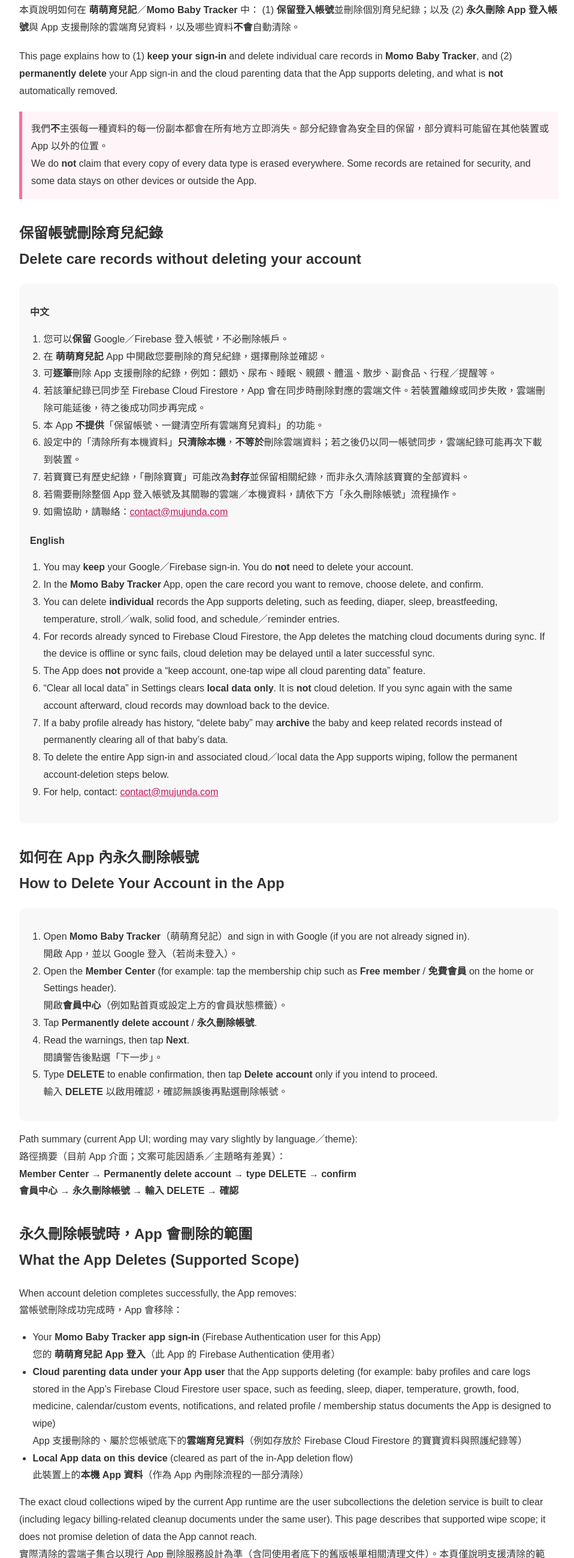
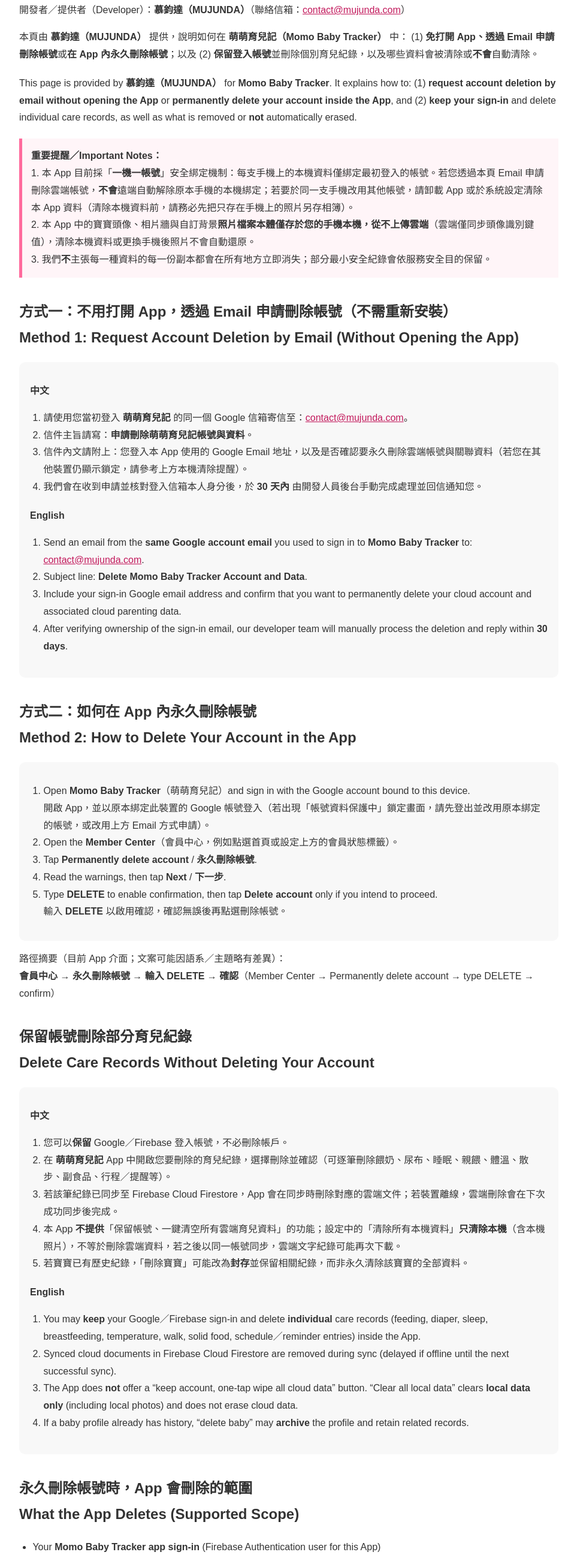
Before and after one commit to hpes92077-lab/momo-baby-delete-account, a plain HTML site: page index.html in a window 1280 px wide. Shown: the part 202-2800 px from the top of the page at 60% size, without its empty margins (158-1116 px from the left). Drawn offline with Linux system fonts and the light colour scheme.

Commit message:
Update index.html for Play Store compliance (MUJUNDA)

```diff
--- a/index.html
+++ b/index.html
@@ -53,203 +53,130 @@ a{
 
 <h1>萌萌育兒記（Momo Baby Tracker）— 帳號與資料刪除說明</h1>
 <p><b>Momo Baby Tracker — Account &amp; Data Deletion</b></p>
+<p>開發者／提供者（Developer）：<b>慕鈞達（MUJUNDA）</b>（聯絡信箱：<a href="mailto:contact@mujunda.com">contact@mujunda.com</a>）</p>
 
 <p class="lang-block">
-本頁說明如何在 <b>萌萌育兒記</b>／<b>Momo Baby Tracker</b> 中：
-(1) <b>保留登入帳號</b>並刪除個別育兒紀錄；以及
-(2) <b>永久刪除 App 登入帳號</b>與 App 支援刪除的雲端育兒資料，以及哪些資料<b>不會</b>自動清除。
+本頁由 <b>慕鈞達（MUJUNDA）</b> 提供，說明如何在 <b>萌萌育兒記（Momo Baby Tracker）</b> 中：
+(1) <b>免打開 App、透過 Email 申請刪除帳號</b>或<b>在 App 內永久刪除帳號</b>；以及
+(2) <b>保留登入帳號</b>並刪除個別育兒紀錄，以及哪些資料會被清除或<b>不會</b>自動清除。
 </p>
 <p class="lang-block">
-This page explains how to (1) <b>keep your sign-in</b> and delete individual care records in
-<b>Momo Baby Tracker</b>, and (2) <b>permanently delete</b> your App sign-in and the cloud
-parenting data that the App supports deleting, and what is <b>not</b> automatically removed.
+This page is provided by <b>慕鈞達（MUJUNDA）</b> for <b>Momo Baby Tracker</b>. It explains how to:
+(1) <b>request account deletion by email without opening the App</b> or <b>permanently delete your account inside the App</b>, and
+(2) <b>keep your sign-in</b> and delete individual care records, as well as what is removed or <b>not</b> automatically erased.
 </p>
 
 <div class="note">
-我們<b>不</b>主張每一種資料的每一份副本都會在所有地方立即消失。部分紀錄會為安全目的保留，部分資料可能留在其他裝置或 App 以外的位置。<br>
-We do <b>not</b> claim that every copy of every data type is erased everywhere.
-Some records are retained for security, and some data stays on other devices or
-outside the App.
+<b>重要提醒／Important Notes：</b><br>
+1. 本 App 目前採「<b>一機一帳號</b>」安全綁定機制：每支手機上的本機資料僅綁定最初登入的帳號。若您透過本頁 Email 申請刪除雲端帳號，<b>不會</b>遠端自動解除原本手機的本機綁定；若要於同一支手機改用其他帳號，請卸載 App 或於系統設定清除本 App 資料（清除本機資料前，請務必先把只存在手機上的照片另存相簿）。<br>
+2. 本 App 中的寶寶頭像、相片牆與自訂背景<b>照片檔案本體僅存於您的手機本機，從不上傳雲端</b>（雲端僅同步頭像識別鍵值），清除本機資料或更換手機後照片不會自動還原。<br>
+3. 我們<b>不</b>主張每一種資料的每一份副本都會在所有地方立即消失；部分最小安全紀錄會依服務安全目的保留。
 </div>
 
-<h2>保留帳號刪除育兒紀錄<br>Delete care records without deleting your account</h2>
+<h2>方式一：不用打開 App，透過 Email 申請刪除帳號（不需重新安裝）<br>Method 1: Request Account Deletion by Email (Without Opening the App)</h2>
 
 <div class="box">
+<div class="lang-block">
+<p><b>中文</b></p>
+<ol>
+<li>請使用您當初登入 <b>萌萌育兒記</b> 的同一個 Google 信箱寄信至：<a href="mailto:contact@mujunda.com">contact@mujunda.com</a>。</li>
+<li>信件主旨請寫：<b>申請刪除萌萌育兒記帳號與資料</b>。</li>
+<li>信件內文請附上：您登入本 App 使用的 Google Email 地址，以及是否確認要永久刪除雲端帳號與關聯資料（若您在其他裝置仍顯示鎖定，請參考上方本機清除提醒）。</li>
+<li>我們會在收到申請並核對登入信箱本人身分後，於 <b>30 天內</b> 由開發人員後台手動完成處理並回信通知您。</li>
+</ol>
+</div>
+<div class="lang-block">
+<p><b>English</b></p>
+<ol>
+<li>Send an email from the <b>same Google account email</b> you used to sign in to <b>Momo Baby Tracker</b> to: <a href="mailto:contact@mujunda.com">contact@mujunda.com</a>.</li>
+<li>Subject line: <b>Delete Momo Baby Tracker Account and Data</b>.</li>
+<li>Include your sign-in Google email address and confirm that you want to permanently delete your cloud account and associated cloud parenting data.</li>
+<li>After verifying ownership of the sign-in email, our developer team will manually process the deletion and reply within <b>30 days</b>.</li>
+</ol>
+</div>
+</div>
 
+<h2>方式二：如何在 App 內永久刪除帳號<br>Method 2: How to Delete Your Account in the App</h2>
+
+<div class="box">
+<ol>
+<li>Open <b>Momo Baby Tracker</b>（萌萌育兒記）and sign in with the Google account bound to this device.<br>
+開啟 App，並以原本綁定此裝置的 Google 帳號登入（若出現「帳號資料保護中」鎖定畫面，請先登出並改用原本綁定的帳號，或改用上方 Email 方式申請）。</li>
+<li>Open the <b>Member Center</b>（會員中心，例如點選首頁或設定上方的會員狀態標籤）。</li>
+<li>Tap <b>Permanently delete account</b> / <b>永久刪除帳號</b>.</li>
+<li>Read the warnings, then tap <b>Next</b> / <b>下一步</b>.</li>
+<li>Type <b>DELETE</b> to enable confirmation, then tap <b>Delete account</b> only if you intend to proceed.<br>
+輸入 <b>DELETE</b> 以啟用確認，確認無誤後再點選刪除帳號。</li>
+</ol>
+</div>
+
+<p>
+路徑摘要（目前 App 介面；文案可能因語系／主題略有差異）：<br>
+<b>會員中心 → 永久刪除帳號 → 輸入 DELETE → 確認</b>（Member Center → Permanently delete account → type DELETE → confirm）
+</p>
+
+<h2>保留帳號刪除部分育兒紀錄<br>Delete Care Records Without Deleting Your Account</h2>
+
+<div class="box">
 <div class="lang-block">
 <p><b>中文</b></p>
 <ol>
 <li>您可以<b>保留</b> Google／Firebase 登入帳號，不必刪除帳戶。</li>
-<li>在 <b>萌萌育兒記</b> App 中開啟您要刪除的育兒紀錄，選擇刪除並確認。</li>
-<li>可<b>逐筆</b>刪除 App 支援刪除的紀錄，例如：餵奶、尿布、睡眠、親餵、體溫、散步、副食品、行程／提醒等。</li>
-<li>若該筆紀錄已同步至 Firebase Cloud Firestore，App 會在同步時刪除對應的雲端文件。若裝置離線或同步失敗，雲端刪除可能延後，待之後成功同步再完成。</li>
-<li>本 App <b>不提供</b>「保留帳號、一鍵清空所有雲端育兒資料」的功能。</li>
-<li>設定中的「清除所有本機資料」<b>只清除本機</b>，<b>不等於</b>刪除雲端資料；若之後仍以同一帳號同步，雲端紀錄可能再次下載到裝置。</li>
+<li>在 <b>萌萌育兒記</b> App 中開啟您要刪除的育兒紀錄，選擇刪除並確認（可逐筆刪除餵奶、尿布、睡眠、親餵、體溫、散步、副食品、行程／提醒等）。</li>
+<li>若該筆紀錄已同步至 Firebase Cloud Firestore，App 會在同步時刪除對應的雲端文件；若裝置離線，雲端刪除會在下次成功同步後完成。</li>
+<li>本 App <b>不提供</b>「保留帳號、一鍵清空所有雲端育兒資料」的功能；設定中的「清除所有本機資料」<b>只清除本機</b>（含本機照片），不等於刪除雲端資料，若之後以同一帳號同步，雲端文字紀錄可能再次下載。</li>
 <li>若寶寶已有歷史紀錄，「刪除寶寶」可能改為<b>封存</b>並保留相關紀錄，而非永久清除該寶寶的全部資料。</li>
-<li>若需要刪除整個 App 登入帳號及其關聯的雲端／本機資料，請依下方「永久刪除帳號」流程操作。</li>
-<li>如需協助，請聯絡：<a href="mailto:contact@mujunda.com">contact@mujunda.com</a></li>
 </ol>
 </div>
-
 <div class="lang-block">
 <p><b>English</b></p>
 <ol>
-<li>You may <b>keep</b> your Google／Firebase sign-in. You do <b>not</b> need to delete your account.</li>
-<li>In the <b>Momo Baby Tracker</b> App, open the care record you want to remove, choose delete, and confirm.</li>
-<li>You can delete <b>individual</b> records the App supports deleting, such as feeding, diaper, sleep, breastfeeding, temperature, stroll／walk, solid food, and schedule／reminder entries.</li>
-<li>For records already synced to Firebase Cloud Firestore, the App deletes the matching cloud documents during sync. If the device is offline or sync fails, cloud deletion may be delayed until a later successful sync.</li>
-<li>The App does <b>not</b> provide a “keep account, one-tap wipe all cloud parenting data” feature.</li>
-<li>“Clear all local data” in Settings clears <b>local data only</b>. It is <b>not</b> cloud deletion. If you sync again with the same account afterward, cloud records may download back to the device.</li>
-<li>If a baby profile already has history, “delete baby” may <b>archive</b> the baby and keep related records instead of permanently clearing all of that baby’s data.</li>
-<li>To delete the entire App sign-in and associated cloud／local data the App supports wiping, follow the permanent account-deletion steps below.</li>
-<li>For help, contact: <a href="mailto:contact@mujunda.com">contact@mujunda.com</a></li>
+<li>You may <b>keep</b> your Google／Firebase sign-in and delete <b>individual</b> care records (feeding, diaper, sleep, breastfeeding, temperature, walk, solid food, schedule／reminder entries) inside the App.</li>
+<li>Synced cloud documents in Firebase Cloud Firestore are removed during sync (delayed if offline until the next successful sync).</li>
+<li>The App does <b>not</b> offer a “keep account, one-tap wipe all cloud data” button. “Clear all local data” clears <b>local data only</b> (including local photos) and does not erase cloud data.</li>
+<li>If a baby profile already has history, “delete baby” may <b>archive</b> the profile and retain related records.</li>
 </ol>
 </div>
-
 </div>
-
-<h2>如何在 App 內永久刪除帳號<br>How to Delete Your Account in the App</h2>
-
-<div class="box">
-
-<ol>
-
-<li>
-Open <b>Momo Baby Tracker</b>（萌萌育兒記）and sign in with Google (if you are not already signed in).<br>
-開啟 App，並以 Google 登入（若尚未登入）。
-</li>
-
-<li>
-Open the <b>Member Center</b> (for example: tap the membership chip such as
-<b>Free member</b> / <b>免費會員</b> on the home or Settings header).<br>
-開啟<b>會員中心</b>（例如點首頁或設定上方的會員狀態標籤）。
-</li>
-
-<li>
-Tap <b>Permanently delete account</b> / <b>永久刪除帳號</b>.
-</li>
-
-<li>
-Read the warnings, then tap <b>Next</b>.<br>
-閱讀警告後點選「下一步」。
-</li>
-
-<li>
-Type <b>DELETE</b> to enable confirmation, then tap <b>Delete account</b> only if you
-intend to proceed.<br>
-輸入 <b>DELETE</b> 以啟用確認，確認無誤後再點選刪除帳號。
-</li>
-
-</ol>
-
-</div>
-
-<p>
-Path summary (current App UI; wording may vary slightly by language／theme):
-<br>
-路徑摘要（目前 App 介面；文案可能因語系／主題略有差異）：
-<br>
-<b>Member Center → Permanently delete account → type DELETE → confirm</b><br>
-<b>會員中心 → 永久刪除帳號 → 輸入 DELETE → 確認</b>
-</p>
 
 <h2>永久刪除帳號時，App 會刪除的範圍<br>What the App Deletes (Supported Scope)</h2>
 
-<p>
-When account deletion completes successfully, the App removes:
-<br>
-當帳號刪除成功完成時，App 會移除：
-</p>
-
 <ul>
 <li>Your <b>Momo Baby Tracker app sign-in</b> (Firebase Authentication user for this App)<br>
-您的 <b>萌萌育兒記 App 登入</b>（此 App 的 Firebase Authentication 使用者）</li>
-<li><b>Cloud parenting data under your App user</b> that the App supports deleting
-(for example: baby profiles and care logs stored in the App’s Firebase Cloud Firestore
-user space, such as feeding, sleep, diaper, temperature, growth, food, medicine,
-calendar/custom events, notifications, and related profile / membership status documents
-the App is designed to wipe)<br>
-App 支援刪除的、屬於您帳號底下的<b>雲端育兒資料</b>（例如存放於 Firebase Cloud Firestore 的寶寶資料與照護紀錄等）</li>
-<li><b>Local App data on this device</b> (cleared as part of the in-App deletion flow)<br>
-此裝置上的<b>本機 App 資料</b>（作為 App 內刪除流程的一部分清除）</li>
+您的 <b>萌萌育兒記 App 登入帳號</b>（Firebase Authentication 使用者）</li>
+<li><b>Cloud parenting data under your App user</b> stored in Firebase Cloud Firestore that the App is designed to wipe (baby profiles, care logs, calendar/custom events, notifications, and related profile / membership status documents)<br>
+存放於 Firebase Cloud Firestore 中、App 支援刪除的<b>雲端育兒與帳號關聯資料</b></li>
+<li><b>Local App data on this device</b> (including local photos and device binding when completed through the in-App deletion flow)<br>
+<b>此裝置上的本機 App 資料</b>（透過 App 內成功刪帳時，會一併清除本機資料、本機照片並解除此裝置原帳號綁定）</li>
 </ul>
-
-<p>
-The exact cloud collections wiped by the current App runtime are the user subcollections
-the deletion service is built to clear (including legacy billing-related cleanup documents
-under the same user). This page describes that supported wipe scope; it does not promise
-deletion of data the App cannot reach.
-<br>
-實際清除的雲端子集合以現行 App 刪除服務設計為準（含同使用者底下的舊版帳單相關清理文件）。本頁僅說明支援清除的範圍，不承諾刪除 App 無法存取的資料。
-</p>
 
 <h2>刪除帳號後仍會保留、或不自動清除的項目<br>What Is Retained or Not Automatically Removed</h2>
 
 <ul>
 <li>
-<b>Minimal security lock record</b>／<b>最小安全鎖定紀錄</b>: after deletion starts, the App keeps a minimal
-deletion-lock record (account identifier / UID and timestamp). It does <b>not</b> contain
-parenting care logs. Purpose: reduce the risk that an old device writes cloud data again
-for a deleted account.
-<br>
-刪除開始後，App 會保留最小鎖定紀錄（帳號識別碼／UID 與時間），不含育兒照護紀錄內容，用以降低舊裝置再次寫回雲端的風險。
+<b>Google Play subscriptions</b>／<b>Google Play 訂閱</b>（重要）：刪除 App 帳號<b>不會</b>自動取消您的 Google Play 訂閱！若您曾購買訂閱，請務必於刪帳前或刪帳後自行前往取消，以免繼續扣款：<br>
+開啟手機 <b>Google Play 商店 → 右上角頭像 → 付款和訂閱 → 訂閱 → 選擇「萌萌育兒記」→ 取消訂閱</b>（或於電腦版前往 <a href="https://play.google.com/store/account/subscriptions" target="_blank" rel="noopener">Google Play 訂閱管理頁面</a>）。取消後，當期已付款權益通常可使用至計費週期結束，退款依 Google Play 政策辦理。
 </li>
 <li>
-<b>Other devices</b>／<b>其他裝置</b>: local data on other phones/tablets is <b>not</b> cleared automatically.
-Please sign out or uninstall the App on those devices.
-<br>
-其他手機／平板上的本機資料不會自動清除；請在該裝置登出或移除 App。
+<b>Minimal security lock record</b>／<b>最小安全鎖定紀錄</b>：刪除開始後，系統會保留最小鎖定紀錄（帳號識別碼／UID 與時間），不含育兒照護紀錄內容，用以降低舊裝置再次寫回雲端的風險。
 </li>
 <li>
-<b>Exports and backups</b>／<b>匯出與備份</b>: files you previously exported or saved outside the App
-(PDF/CSV/backup archives, copies in Downloads/cloud drives, etc.) are <b>not</b> deleted
-automatically.
-<br>
-您先前匯出或另存於 App 外的檔案不會自動刪除。
+<b>Other devices &amp; email deletion</b>／<b>其他裝置或透過 Email 刪帳之本機</b>：其他手機／平板上的本機資料不會自動清除；透過 Email 刪除雲端帳號也不會自動解除原手機的本機鎖定。請於裝置上登出、卸載或至系統設定清除本 App 資料（清除前請先備份本機照片）。
 </li>
 <li>
-<b>Your Google Account</b>／<b>您的 Google 帳號</b>: deleting the App sign-in does <b>not</b> delete your Google Account
-itself.
-<br>
-刪除本 App 登入不會刪除您的 Google 帳號本身。
+<b>Exports, backups &amp; Google Account</b>／<b>匯出檔與您的 Google 帳號</b>：您先前另存的 PDF／CSV／備份檔案及您的 Google 帳號本身均不會被刪除。
 </li>
 <li>
-<b>Google Play subscriptions</b>／<b>Google Play 訂閱</b>: account deletion does <b>not</b> cancel a Google Play
-subscription. If you subscribed, cancel it in Google Play
-(<b>Payments &amp; subscriptions</b>) to avoid further charges.
-<br>
-刪除帳號不會自動取消 Google Play 訂閱；如有訂閱請至 Google Play「付款和訂閱」取消，以免繼續扣款。
-</li>
-<li>
-<b>Diagnostics / crash reports</b>／<b>診斷／當機報告</b>: diagnostic data already sent to service providers
-(for example Firebase Crashlytics) may remain according to that provider’s retention policy.
-The App does not promise immediate erasure of all historical diagnostic copies.
-<br>
-已送出之診斷資料可能依服務提供者保留政策繼續保存；App 不保證立即清除所有歷史診斷副本。
+<b>Diagnostics / crash reports</b>／<b>診斷／當機報告</b>：已送出至服務提供者（例如 Firebase Crashlytics）之診斷資料，可能依該服務提供者之保留政策繼續保存。
 </li>
 </ul>
 
 <h2>需要協助？／Need Help?</h2>
-
-<p>
-If you have trouble deleting records or your account, contact:
-<br>
-若刪除紀錄或帳號遇到問題，請聯絡：
-</p>
-
-<p>
-Email: <strong><a href="mailto:contact@mujunda.com">contact@mujunda.com</a></strong>
-</p>
-
-<p>
-Related／相關： <a href="https://hpes92077-lab.github.io/momo-baby-policy/">Privacy Policy／隱私權政策</a>
-</p>
+<p>Email: <strong><a href="mailto:contact@mujunda.com">contact@mujunda.com</a></strong></p>
+<p>Related／相關： <a href="https://hpes92077-lab.github.io/momo-baby-policy/">Privacy Policy／隱私權政策</a></p>
 
 <hr>
-
-<p>
-© 2026 Momo Baby Tracker（萌萌育兒記） · Page revised: 2026-10-21
-</p>
+<p>© 2026 慕鈞達（MUJUNDA） · 萌萌育兒記（Momo Baby Tracker） · Page revised: 2026-11-14</p>
 
 </body>
 </html>
```
